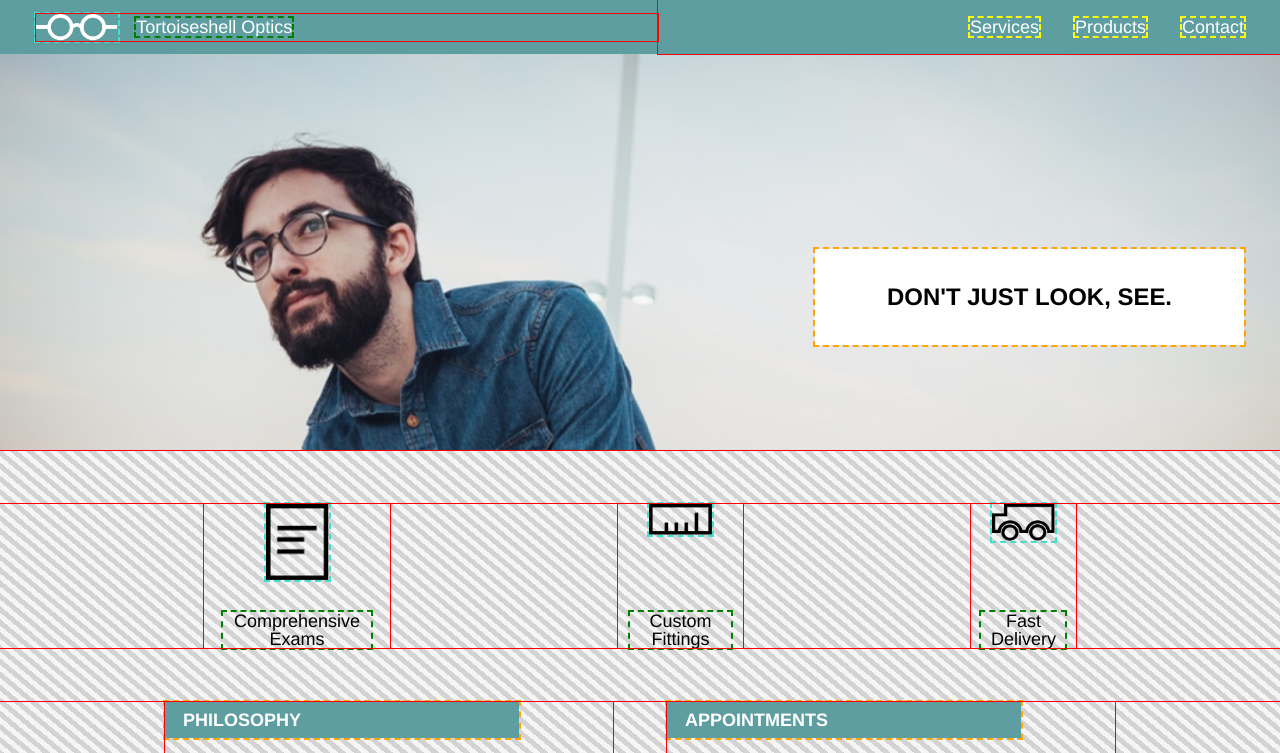
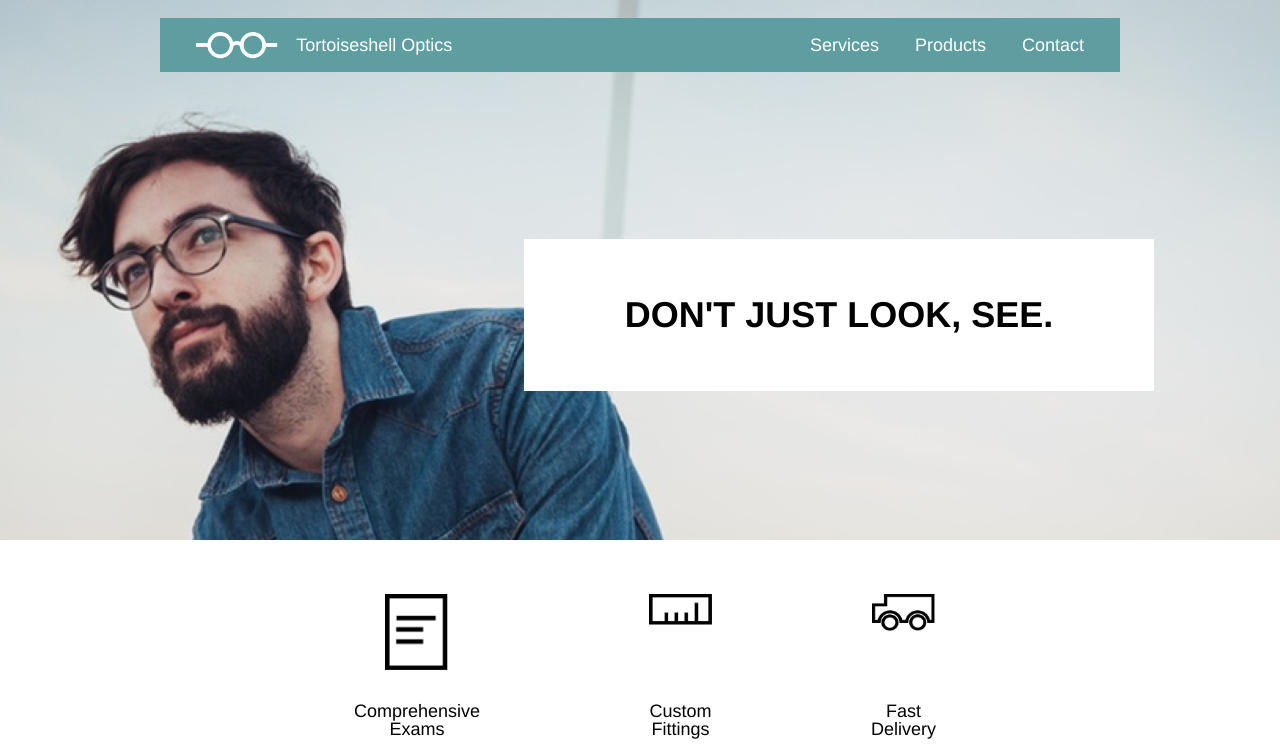
Before and after one commit to Zielous/codecademy_tortoiseshell, a plain HTML site: page index.html in a window 1280 px wide. Shown: the top 753 px of the page. Drawn offline with Linux system fonts and the light colour scheme.

Commit message:
Added desktop.

```diff
--- a/index.html
+++ b/index.html
@@ -3,7 +3,7 @@
 <head>
     <title>Tortoiseshell Optics</title>
     <link rel="stylesheet" type="text/css" href="./resources/css/reset.css">
-    <link rel="stylesheet" type="text/css" href="./resources/css/visiborder.css">
+    <!-- <link rel="stylesheet" type="text/css" href="./resources/css/visiborder.css"> -->
     <link rel="stylesheet" type="text/css" href="./resources/css/shortcuts.css">
     <link rel="stylesheet" type="text/css" href="./resources/css/style.css">
     <meta name="viewport" content="width=device-width, initial-scale=1">
@@ -14,7 +14,8 @@
 
   <!-- header section -->
 
-  <header class="header--float  container__flex  color__primary--bg">
+  <header class="header--float  container__flex">
+    <div class="header__area container__flex color__primary--bg">
       <div class="header__logo  container__flex">
         <img class="logo__img"
         title="Tortoiseshell Optics" alt="logo"
@@ -41,6 +42,7 @@
           </li>
         </ul>
       </nav>
+    </div>
   </header>
 
 
@@ -121,8 +123,8 @@
 
     <!-- footer section -->
 
-    <footer class="vb1 container--full-screen-width container__flex">
-      <div class="vb2 copyright copyright--bg container__flex">
+    <footer class="container--full-screen-width container__flex">
+      <div class="copyright copyright--bg container__flex">
         <img class="copyright__logo"
           title="Tortoiseshell Optics" alt="logo"
           src="./resources/images/logo-black.png">
--- a/resources/css/style.css
+++ b/resources/css/style.css
@@ -281,6 +281,10 @@
           padding-left: 1rem;
         }
 
+        .highlight__text {
+          font-size: 1rem;
+        }
+
 
 
     .copyright {
@@ -293,3 +297,56 @@
       }
 
   }
+
+
+
+@media only screen
+  and (min-width: 1024px) {
+  /* Selectors for desktop screens and bigger */
+
+  .header--float {
+    margin-top: 1rem;
+    position: relative;
+  }
+
+    .header__area {
+      width: 960px;
+    }
+
+    .below-header {
+      margin-top: -7rem;
+    }
+
+  .banner__hero {
+    height: 30rem;
+    background-size: cover;
+   }
+
+    .hero__title {
+      width: 30rem;
+      margin-right: 7rem;
+      padding: 3rem 2.5rem;
+      line-height: 1.2;
+      font-size: 2rem;
+    }
+
+  .section__features {
+    justify-content: center;
+  }
+
+    .feature {
+      margin-right: 6rem;
+    }
+
+    .section__features .feature:first-child {
+      margin-left: 0;
+    }
+
+    .section__features .feature:last-child {
+      margin-right: 0;
+    }
+
+  .highlight__title {
+    width: 10rem;
+
+}
```
Lines whose indentation alone changed are shown as unchanged.
